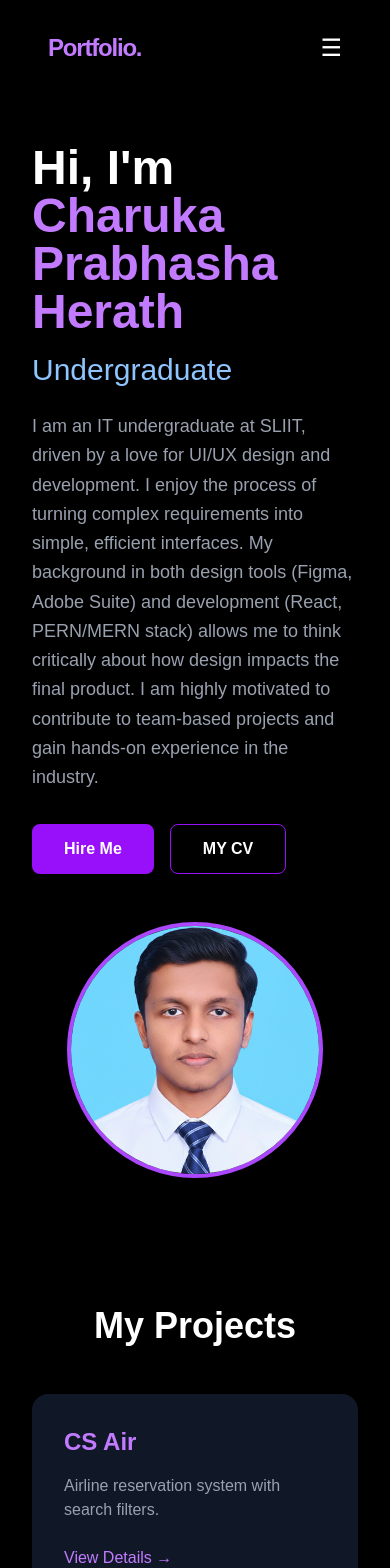
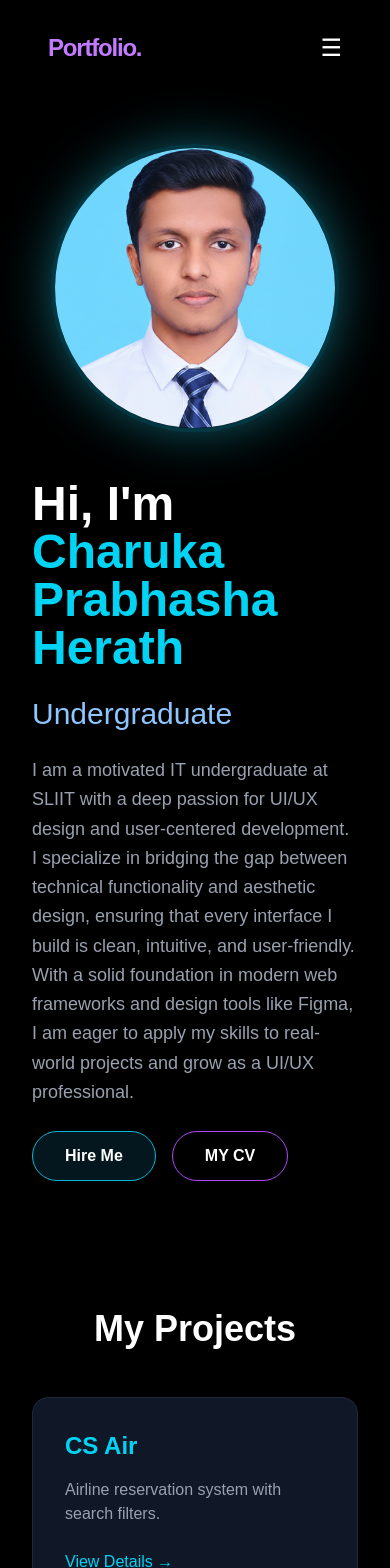
Before and after one commit to charuka927/my-portfolio, a Next.js app in the folder my-new-portfolio/: page / in a window 390 px wide. Shown: the top 1568 px of the page. Built offline with nearby package versions, Linux system fonts and the light colour scheme.

Commit message:
fixed mobile nav bar error

```diff
--- a/my-new-portfolio/app/page.tsx
+++ b/my-new-portfolio/app/page.tsx
@@ -20,15 +20,9 @@ export default function Home() {
               key={item}
               href={`#${item.toLowerCase()}`}
               className="relative px-2 py-1 cursor-pointer font-medium"
-              whileHover={{ color: "#a855f7" }}
+              whileHover={{ color: "#22d3ee" }}
             >
               {item}
-              <motion.div
-                className="absolute -bottom-1 left-0 w-full h-0.5 bg-purple-500 rounded-full"
-                initial={{ scaleX: 0 }}
-                whileHover={{ scaleX: 1 }}
-                transition={{ duration: 0.3 }}
-              />
             </motion.a>
           ))}
         </div>
@@ -45,10 +39,10 @@ export default function Home() {
               initial={{ opacity: 0, y: -20 }}
               animate={{ opacity: 1, y: 0 }}
               exit={{ opacity: 0, y: -20 }}
-              className="absolute top-20 left-0 w-full bg-gray-900 p-8 flex flex-col items-center space-y-6 md:hidden rounded-lg z-40"
+              className="absolute top-20 left-0 w-full bg-gray-900 p-8 flex flex-col items-center space-y-6 md:hidden rounded-lg z-40 border border-cyan-500/20"
             >
               {['Home', 'About', 'Education', 'Skills', 'Projects', 'Contact'].map((item) => (
-                <a key={item} href={`#${item.toLowerCase()}`} onClick={() => setIsOpen(false)} className="text-xl">
+                <a key={item} href={`#${item.toLowerCase()}`} onClick={() => setIsOpen(false)} className="text-xl font-medium hover:text-cyan-400">
                   {item}
                 </a>
               ))}
@@ -58,35 +52,39 @@ export default function Home() {
       </nav>
 
       {/* Hero Section */}
-      <section className="flex flex-col md:flex-row items-center justify-between mb-32">
-        <div className="md:w-1/2">
+      <section className="flex flex-col-reverse md:flex-row items-center justify-between gap-12 mb-32">
+        <div className="md:w-1/2 space-y-6">
           <h1 className="text-5xl md:text-7xl font-bold">
-            Hi, I'm <span className="text-purple-400">Charuka Prabhasha Herath</span>
+            Hi, I'm <span className="text-cyan-400">Charuka Prabhasha Herath</span>
           </h1>
           <h2 className="text-3xl mt-4 text-blue-300">Undergraduate</h2>
-          <p className="mt-6 text-gray-400 text-lg leading-relaxed max-w-lg">
-            I am an IT undergraduate at SLIIT, driven by a love for UI/UX design and development. I enjoy the process of turning complex requirements into simple, efficient interfaces. My background in both design tools (Figma, Adobe Suite) and development (React, PERN/MERN stack) allows me to think critically about how design impacts the final product. I am highly motivated to contribute to team-based projects and gain hands-on experience in the industry.
+          <p className="text-gray-400 text-lg leading-relaxed max-w-lg">
+            I am a motivated IT undergraduate at SLIIT with a deep passion for UI/UX design and user-centered development. I specialize in bridging the gap between technical functionality and aesthetic design, ensuring that every interface I build is clean, intuitive, and user-friendly. With a solid foundation in modern web frameworks and design tools like Figma, I am eager to apply my skills to real-world projects and grow as a UI/UX professional.
           </p>
-          <div className="mt-8 flex gap-4">
-            <button className="bg-purple-600 px-8 py-3 rounded-lg font-semibold hover:bg-purple-700 transition-all">Hire Me</button>
+          <div className="flex gap-4">
+            <button className="bg-cyan-900/30 border border-cyan-500 px-8 py-3 rounded-full font-semibold hover:bg-cyan-500 transition-all">Hire Me</button>
             <button
               onClick={() => setIsModalOpen(true)}
-              className="border border-purple-600 px-8 py-3 rounded-lg font-semibold hover:bg-purple-900 transition-all"
+              className="border border-purple-500 px-8 py-3 rounded-full font-semibold hover:bg-purple-900 transition-all"
             >
               MY CV
             </button>
           </div>
         </div>
 
-        {/* Profile Image */}
-        <div className="mt-12 md:mt-0 w-64 h-64 md:w-80 md:h-80 relative overflow-hidden rounded-full border-4 border-purple-500">
+        {/* Profile Image with Glow Effect */}
+        <motion.div
+          initial={{ opacity: 0, scale: 0.8 }}
+          animate={{ opacity: 1, scale: 1 }}
+          className="relative w-72 h-72 md:w-96 md:h-96 rounded-full border-4 border-cyan-500/30 p-2 shadow-[0_0_60px_-10px_rgba(34,211,238,0.6)]"
+        >
           <Image
             src="/photo.png"
             alt="Charuka Prabhasha Herath"
             fill
-            className="object-cover"
+            className="rounded-full object-cover"
           />
-        </div>
+        </motion.div>
       </section>
 
       {/* CV Download Modal */}
@@ -97,11 +95,11 @@ export default function Home() {
               initial={{ scale: 0.9, opacity: 0 }}
               animate={{ scale: 1, opacity: 1 }}
               exit={{ scale: 0.9, opacity: 0 }}
-              className="bg-gray-900 p-8 rounded-2xl border border-purple-500 max-w-sm w-full"
+              className="bg-gray-900 p-8 rounded-2xl border border-cyan-500 max-w-sm w-full"
             >
               <h3 className="text-xl font-bold mb-6 text-center">Select Download Format</h3>
               <div className="flex flex-col gap-4">
-                <a href="/cv.pdf" download="Charuka_CV.pdf" className="bg-purple-600 p-3 text-center rounded-lg hover:bg-purple-700 transition-all">Download as PDF</a>
+                <a href="/cv.pdf" download="Charuka_CV.pdf" className="bg-cyan-600 p-3 text-center rounded-lg hover:bg-cyan-700 transition-all">Download as PDF</a>
                 <a href="/cv.jpg" download="Charuka_CV.jpg" className="bg-gray-700 p-3 text-center rounded-lg hover:bg-gray-600 transition-all">Download as JPG</a>
                 <button onClick={() => setIsModalOpen(false)} className="text-gray-400 mt-2 hover:underline">Cancel</button>
               </div>
@@ -118,11 +116,14 @@ export default function Home() {
             { title: 'CS Air', desc: 'Airline reservation system with search filters.' },
             { title: 'Hadora', desc: 'Minimal streetwear apparel branding.' },
             { title: 'Event Invites', desc: 'Interactive event invitation system.' },
+            { title: 'Event Invites', desc: 'Interactive event invitation system.' },
+            { title: 'Event Invites', desc: 'Interactive event invitation system.' },
+            { title: 'Event Invites', desc: 'Interactive event invitation system.' },
           ].map((proj, index) => (
-            <div key={index} className="bg-gray-900 p-8 rounded-2xl hover:border hover:border-purple-500 transition-all">
-              <h3 className="text-2xl font-bold text-purple-400">{proj.title}</h3>
+            <div key={index} className="bg-gray-900 p-8 rounded-2xl border border-gray-800 hover:border-cyan-500 transition-all">
+              <h3 className="text-2xl font-bold text-cyan-400">{proj.title}</h3>
               <p className="mt-4 text-gray-400">{proj.desc}</p>
-              <button className="mt-6 text-purple-400 hover:underline">View Details →</button>
+              <button className="mt-6 text-cyan-400 hover:underline">View Details →</button>
             </div>
           ))}
         </div>
```
